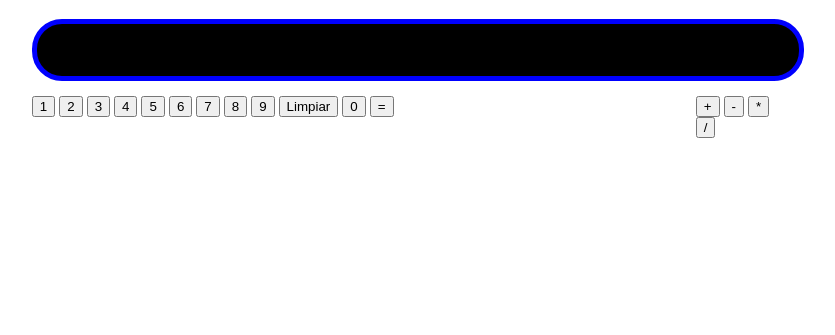
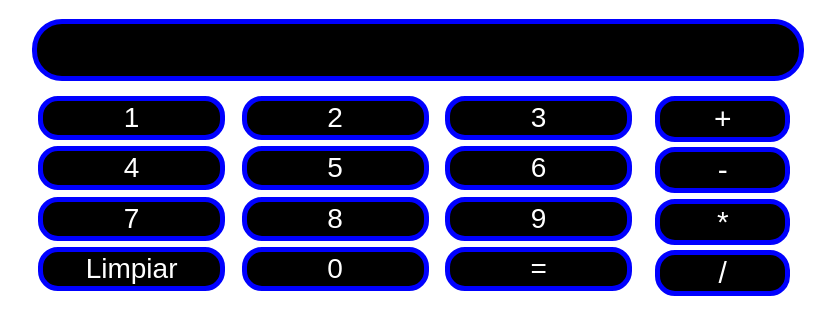
Before and after one commit to joquiro369/Calculator, a plain HTML site: page index.html in a window 1280 px wide. Shown: the part 69-404 px from the top of the page, without its empty margins (229-1064 px from the left). Drawn offline with nearby package versions, Linux system fonts and the light colour scheme.

Commit message:
Modificaciones al index

```diff
--- a/index.html
+++ b/index.html
@@ -18,25 +18,25 @@
             <div class="datos1calculadora datos2calculadora">
                 <!--este div contiene los nuemros-->
                 <div class="row" style="width: 90%; flex-wrap:wrap;">
-                    <input type="button" class="btn-number" onclick="printNumber(this);" value="1">
-                    <input type="button" class="btn-number" onclick="printNumber(this);" value="2">
-                    <input type="button" class="btn-number" onclick="printNumber(this);" value="3">
-                    <input type="button" class="btn-number" onclick="printNumber(this);" value="4">
-                    <input type="button" class="btn-number" onclick="printNumber(this);" value="5">
-                    <input type="button" class="btn-number" onclick="printNumber(this);" value="6">
-                    <input type="button" class="btn-number" onclick="printNumber(this);" value="7">
-                    <input type="button" class="btn-number" onclick="printNumber(this);" value="8">
-                    <input type="button" class="btn-number" onclick="printNumber(this);" value="9">
-                    <input type="button" class="btn-number" onclick="clearInput();" value="Limpiar">
-                    <input type="button" class="btn-number" onclick="printNumber(this);" value="0">
-                    <input type="button" class="btn-number" onclick="printOperation();" value="=">
+                    <input type="button" class="botonumeros" onclick="printNumber(this);" value="1">
+                    <input type="button" class="botonumeros" onclick="printNumber(this);" value="2">
+                    <input type="button" class="botonumeros" onclick="printNumber(this);" value="3">
+                    <input type="button" class="botonumeros" onclick="printNumber(this);" value="4">
+                    <input type="button" class="botonumeros" onclick="printNumber(this);" value="5">
+                    <input type="button" class="botonumeros" onclick="printNumber(this);" value="6">
+                    <input type="button" class="botonumeros" onclick="printNumber(this);" value="7">
+                    <input type="button" class="botonumeros" onclick="printNumber(this);" value="8">
+                    <input type="button" class="botonumeros" onclick="printNumber(this);" value="9">
+                    <input type="button" class="botonumeros" onclick="clearInput();" value="Limpiar">
+                    <input type="button" class="botonumeros" onclick="printNumber(this);" value="0">
+                    <input type="button" class="botonumeros" onclick="printOperation();" value="=">
                 </div>
                 <!--este div contiene los nuemros-->
                 <div>
-                    <input type="button" class="btn-operator" onclick="printOperator(this);" value="+">
-                    <input type="button" class="btn-operator" onclick="printOperator(this);" value="-">
-                    <input type="button" class="btn-operator" onclick="printOperator(this);" value="*">
-                    <input type="button" class="btn-operator" onclick="printOperator(this);" value="/">
+                    <input type="button" class="botonoperador" onclick="printOperator(this);" value="+">
+                    <input type="button" class="botonoperador" onclick="printOperator(this);" value="-">
+                    <input type="button" class="botonoperador" onclick="printOperator(this);" value="*">
+                    <input type="button" class="botonoperador" onclick="printOperator(this);" value="/">
                 </div>
 
             </div>
```
